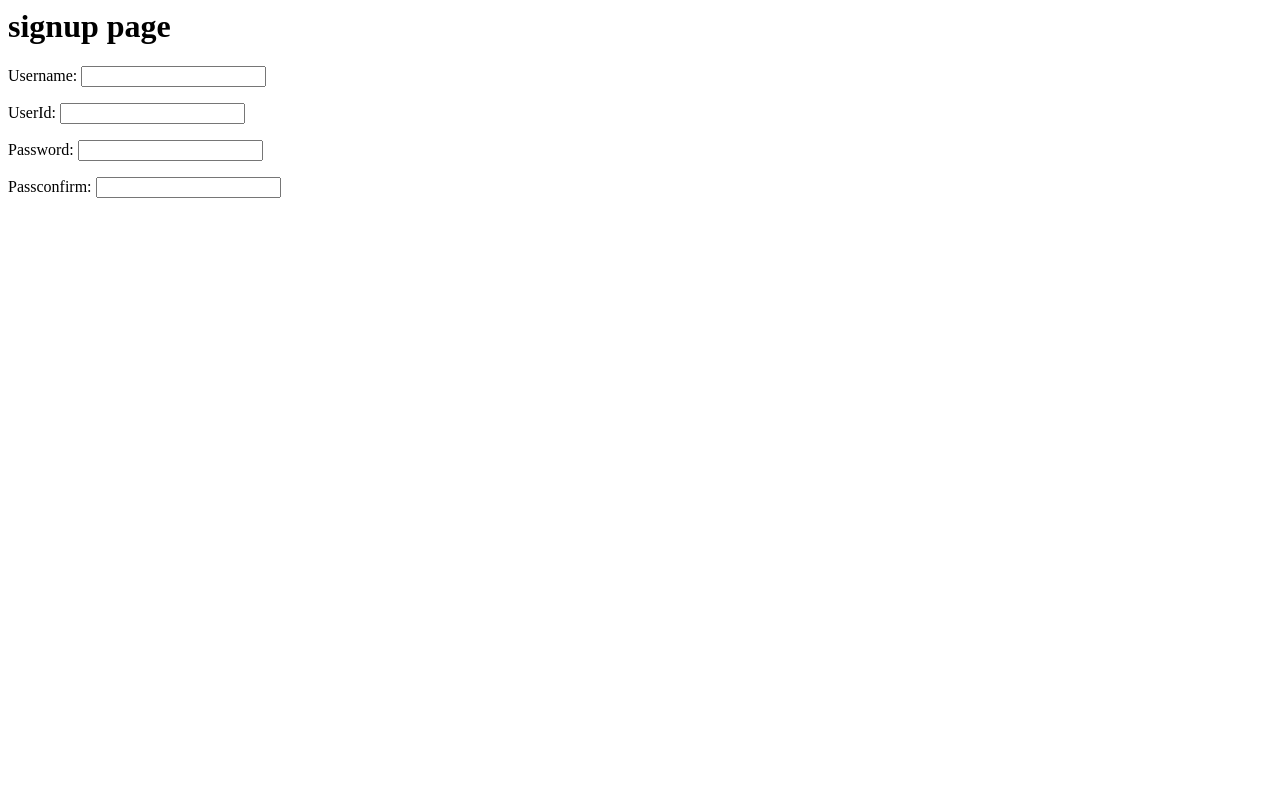
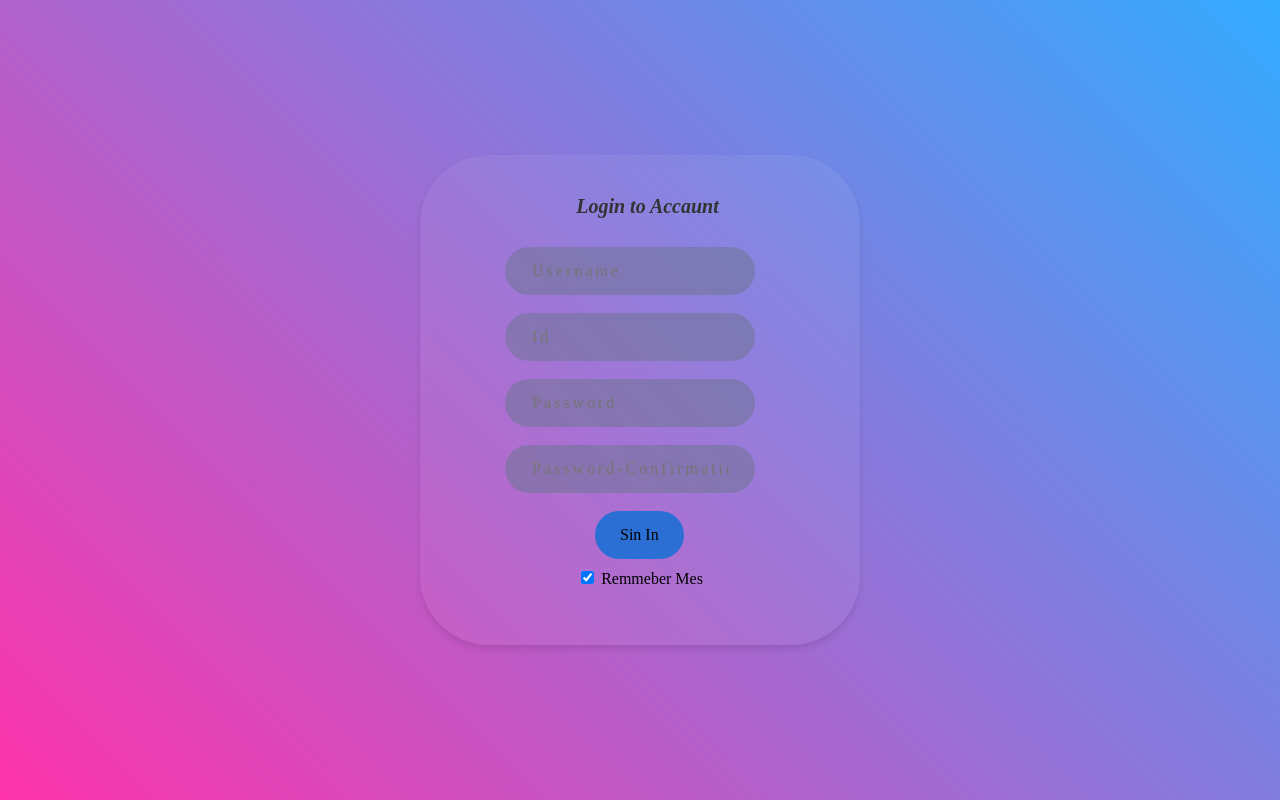
Before and after one commit to HadiNamazi/miniTelegram, a Django app: page /signup/ in a window 1280 px wide. Run offline with Django 4.2, Linux system fonts and the light colour scheme.

Commit message:
signup ui added

```diff
--- /dev/null
+++ b/myTelegram/base/templates/base/home.html
@@ -0,0 +1,5 @@
+{% extends 'main.html' %}
+
+{% block content %}
+<h1>Home</h1>
+{% endblock content %}
--- a/myTelegram/base/templates/base/signup.html
+++ b/myTelegram/base/templates/base/signup.html
@@ -1,2 +1,29 @@
-<h1>signup page</h1>
-{{form.as_p}}
+{% extends 'main.html' %}
+{% load static %}
+
+{% block css %}
+  <link rel="stylesheet" href="{% static 'styles/style.css' %}">
+{% endblock css %}
+
+{% block content %}
+<form action="" method="post">
+  {% csrf_token %}
+  <div class="from">
+    <h3>Login to Accaunt</h3>
+    <div class="login">
+      <input type="text" placeholder="Username">
+      <input type="text" placeholder="Id" title="@E****">
+      <input type="text" placeholder="Password" title="123-456-7895">
+      <input type="text" placeholder="Password-Confirmation" title="123-456-7895">
+      <button>Sin In</button>
+    </div>
+    <div class="suggests">
+      <div class="remember">
+        <input type="checkbox" checked>
+        <span>Remmeber Mes</span>
+      </div>
+
+    </div>
+  </div>
+</form>
+{% endblock content %}
--- a/myTelegram/myTelegram/settings.py
+++ b/myTelegram/myTelegram/settings.py
@@ -122,3 +122,5 @@ STATIC_URL = 'static/'
 # https://docs.djangoproject.com/en/4.2/ref/settings/#default-auto-field
 
 DEFAULT_AUTO_FIELD = 'django.db.models.BigAutoField'
+
+STATICFILES_DIRS = [BASE_DIR / 'static']
--- /dev/null
+++ b/myTelegram/static/styles/style.css
@@ -0,0 +1,69 @@
+@font-face{
+    src: url(font/Borel-Regular.ttf );
+    font-family: Borel-Regular;
+}
+body{
+
+    background: linear-gradient(45deg, rgba(255, 0, 150, 0.8), rgba(0, 150, 255, 0.8));
+    /* border:  solid; */
+    border-color: rgb(19, 59, 48);
+    margin: 0;
+    height: 150vh;
+    display: flex;
+    align-items: center;
+    justify-content: center;
+    background-size: cover;
+    height: 100vh;
+    display: flex;
+    justify-content: center;
+    align-items: center;
+}
+.from{
+
+    background: rgba(255, 255, 255, 0.06);
+    backdrop-filter: blur(10px);
+    border-radius: 69px;
+    padding: 20px;
+    box-shadow: 0 4px 6px rgba(0, 0, 0, 0.1);
+    width: 400px;
+    height: 450px;
+    display: flex;
+    flex-direction: column;
+    backdrop-filter: blur(5px);
+    /* border-radius: 5px; */
+    align-items: center;
+}
+.from h3{
+    font-family: EduSABeginner-VariableFont;
+    font-size: 20px;
+    font-style: italic;
+    font-weight: 55px;
+    color:rgb(50, 51, 51);
+    text-indent: 15px;
+}
+.from .login{
+    display: inline;
+    flex-direction: column;
+    width: 85%;
+}
+.login input , button{
+    margin: 9px;
+    margin-left: 35px;
+    padding: 15px 25px;
+    border: none;
+    outline: none;
+    border-radius: 115px;
+    font-size: 16px;
+}
+.login input{
+    background-color:rgba(113, 118, 150, 0.571) ;
+    color: rgb(240, 255, 241);
+    font-family: poppins;
+    letter-spacing: 3px;
+    text-indent: 2px;
+}
+.login button{
+    font-family: EduSABeginner-VariableFont;
+    margin-left: 125px;
+    background-color: rgb(43, 111, 212);
+}
--- /dev/null
+++ b/myTelegram/templates/main.html
@@ -0,0 +1,31 @@
+<!DOCTYPE html>
+{% load static %}
+<html lang="en">
+
+<head>
+    <meta charset="UTF-8" />
+    <meta http-equiv="X-UA-Compatible" content="IE=edge" />
+    <meta name="viewport" content="width=device-width, initial-scale=1.0" />
+    <link rel="shortcut icon" href="assets/favicon.ico" type="image/x-icon" />
+    {% block css %}
+    {% endblock css %}
+    <!-- <link rel="stylesheet" href="{% static 'styles/style.css' %}" /> -->
+    <title>MyTelegram</title>
+</head>
+
+<body>
+
+    <!-- flash messages -->
+    {% if messages %}
+    <ul class="messages">
+        {% for message in messages %}
+        <li>{{ message }}</li>
+        {% endfor %}
+    </ul>
+    {% endif %}
+
+    {% block content %}
+    {% endblock content %}
+</body>
+
+</html>
```
